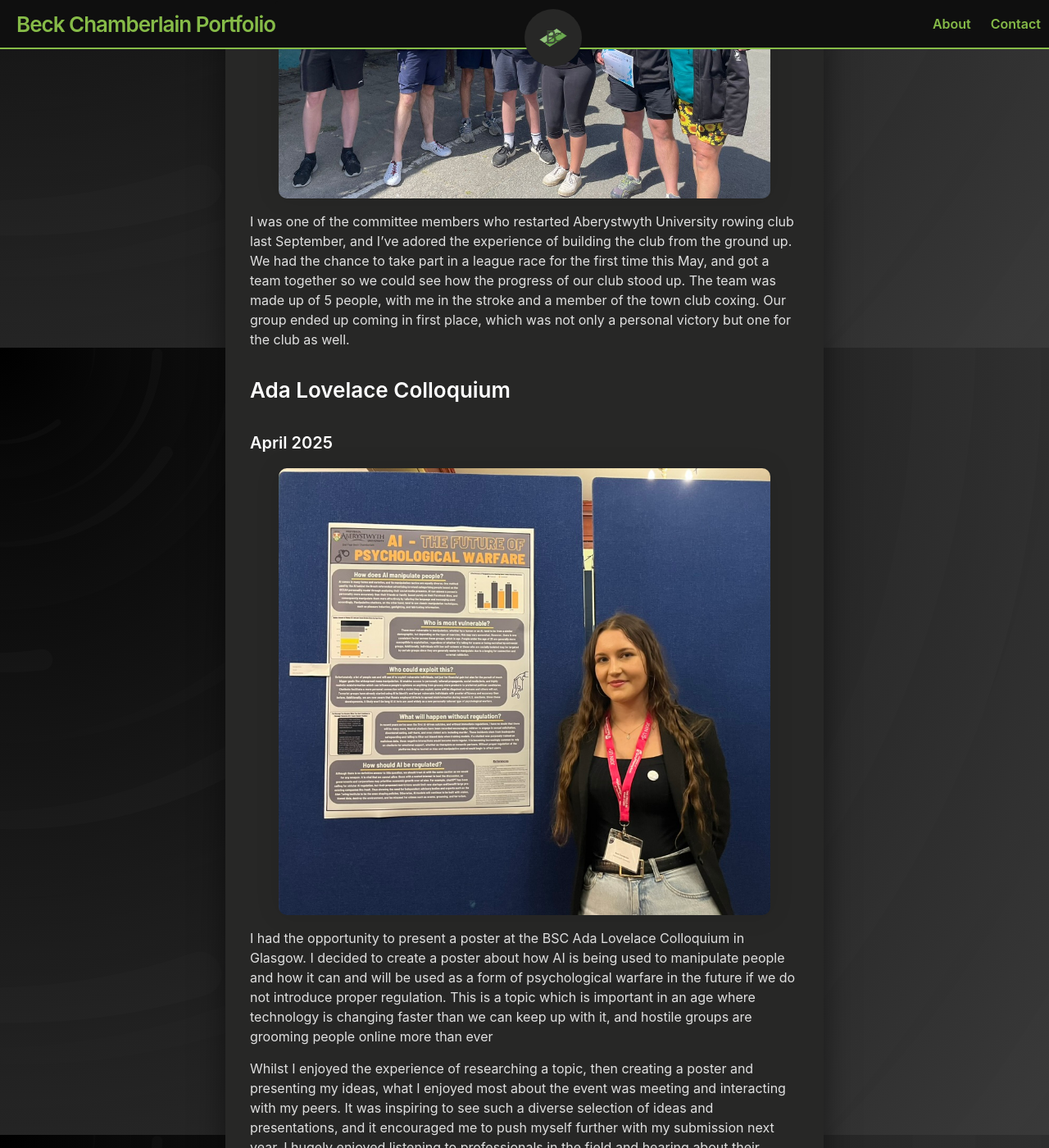
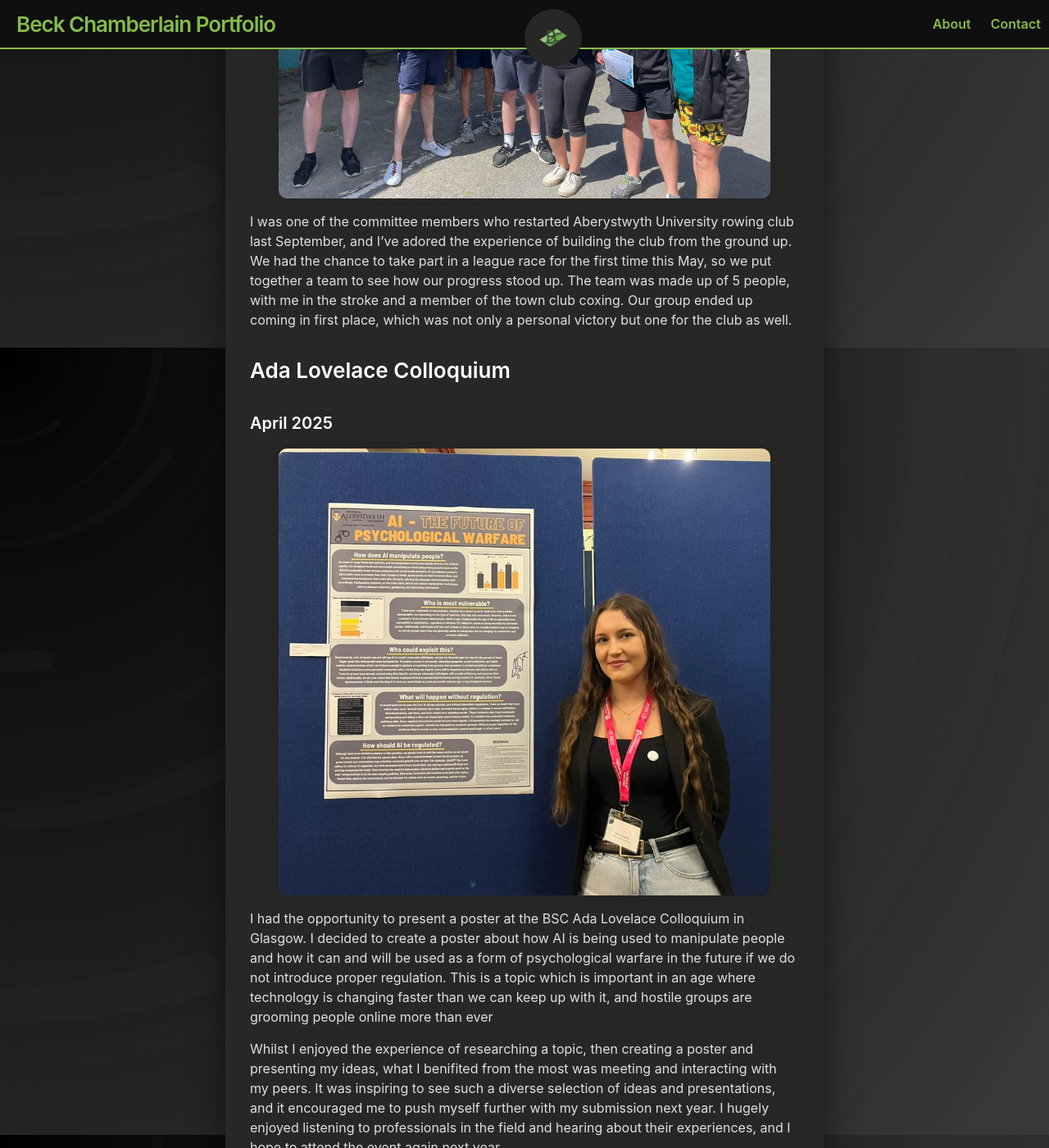
Before and after one commit to BeckCham/beckcham.github.io, a Jekyll site: the page built from _posts/2025-08-09-life-afk.md, in a window 1280 px wide and 1400 px high, scrolled down 536 px. Shown: the whole window at 82% size. Built offline with Jekyll 4.4.1, drawn with Linux system fonts in a browser that asks for light colours; some of the changed text lies outside the part shown.

Commit message:
Update 2025-08-09-life-afk.md

```diff
--- a/_posts/2025-08-09-life-afk.md
+++ b/_posts/2025-08-09-life-afk.md
@@ -6,7 +6,7 @@ title: Life AFK
 #### May 2025
 ![Sea Rowing Photo](/assets/img/SeaRowing.jpeg)
 
-I was one of the committee members who restarted Aberystwyth University rowing club last September, and I've adored the experience of building the club from the ground up. We had the chance to take part in a league race for the first time this May, and got a team together so we could see how the progress of our club stood up.
+I was one of the committee members who restarted Aberystwyth University rowing club last September, and I've adored the experience of building the club from the ground up. We had the chance to take part in a league race for the first time this May, so we put together a team to see how our progress stood up.
 The team was made up of 5 people, with me in the stroke and a member of the town club coxing. Our group ended up coming in first place, which was not only a personal victory but one for the club as well.
 
 ### Ada Lovelace Colloquium
@@ -15,7 +15,7 @@ The team was made up of 5 people, with me in the stroke and a member of the town
 
 I had the opportunity to present a poster at the BSC Ada Lovelace Colloquium in Glasgow. I decided to create a poster about how AI is being used to manipulate people and how it can and will be used as a form of psychological warfare in the future if we do not introduce proper regulation. This is a topic which is important in an age where technology is changing faster than we can keep up with it, and hostile groups are grooming people online more than ever
 
-Whilst I enjoyed the experience of researching a topic, then creating a poster and presenting my ideas, what I enjoyed most about the event was meeting and interacting with my peers. It was inspiring to see such a diverse selection of ideas and presentations, and it encouraged me to push myself further with my submission next year. I hugely enjoyed listening to professionals in the field and hearing about their experiences, and I hope to attend the event again next year.
+Whilst I enjoyed the experience of researching a topic, then creating a poster and presenting my ideas, what I benifited from the most was meeting and interacting with my peers. It was inspiring to see such a diverse selection of ideas and presentations, and it encouraged me to push myself further with my submission next year. I hugely enjoyed listening to professionals in the field and hearing about their experiences, and I hope to attend the event again next year.
 
 ### Endeavour Workshops
 #### Summer 2019 & 2021
```
Also changed, not shown: other parts of _posts/2025-08-09-life-afk.md (+1 -1 lines).
